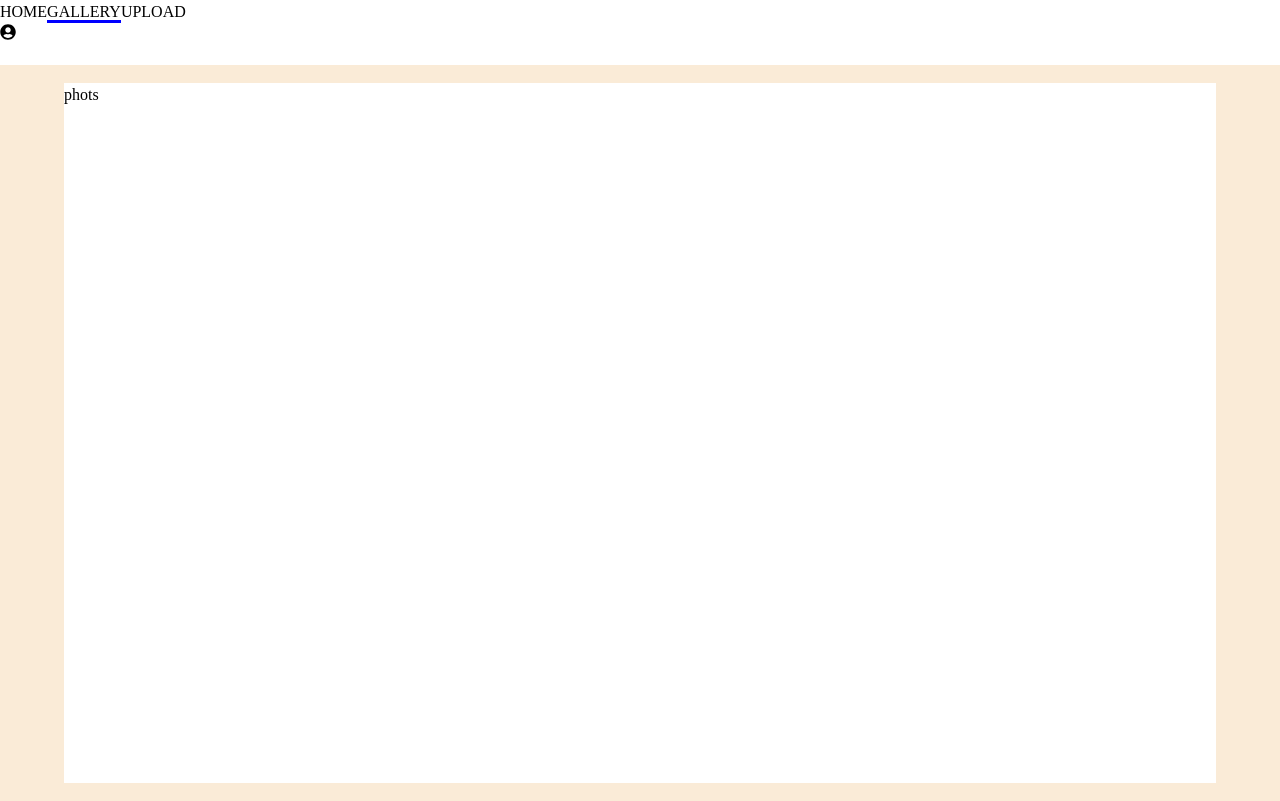
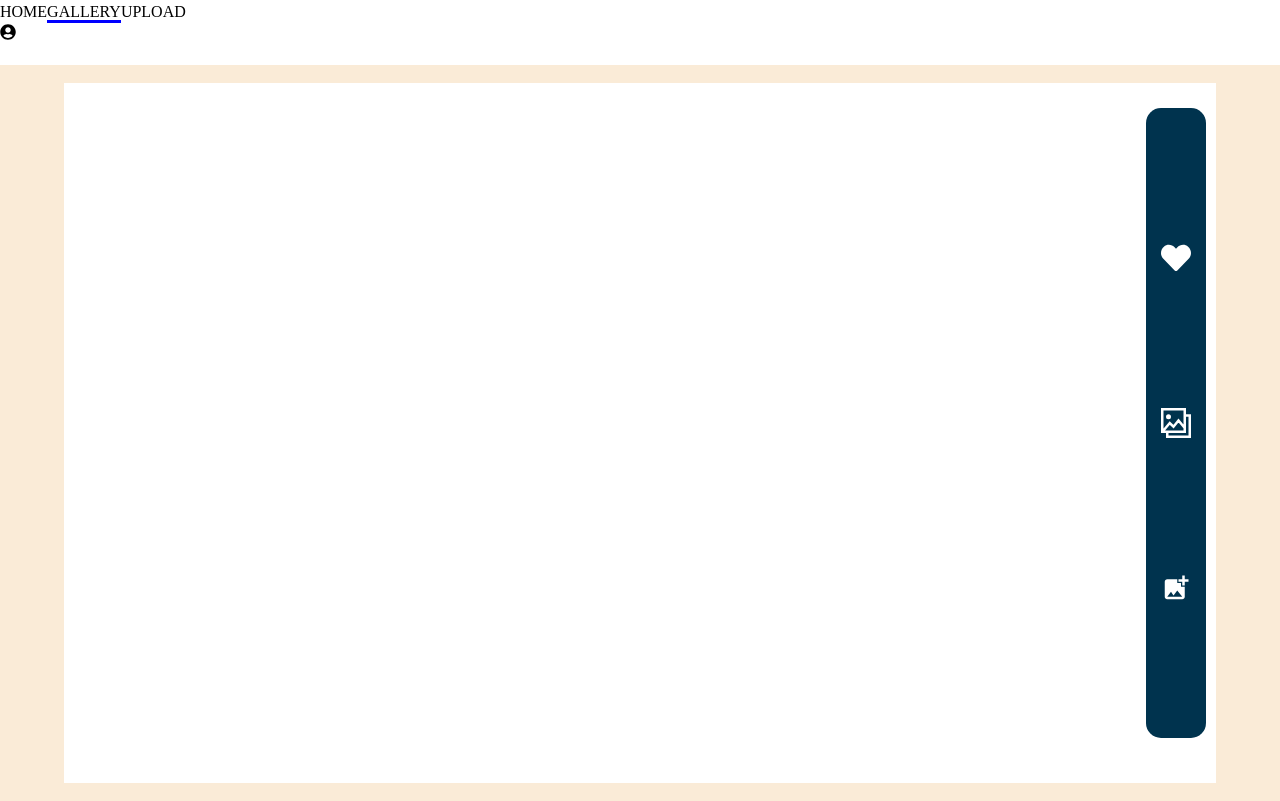
Before and after one commit to shailendrapawar/CloudSnap, a React (Vite) app in the folder frontend/: page /gallery in a window 1280 px wide. Built offline with nearby package versions, Linux system fonts and the light colour scheme.

Commit message:
starting of nav

```diff
--- a/frontend/src/components/gallery/Gallery.jsx
+++ b/frontend/src/components/gallery/Gallery.jsx
@@ -1,13 +1,19 @@
 import React from 'react'
 import './gallery.css'
+import { MdAddPhotoAlternate } from "react-icons/md";
+import { FaHeart } from "react-icons/fa";
+import { GrGallery } from "react-icons/gr";
+
 
 const Gallery = () => {
   return (
     <main className='gallery-body'>
       <div className='gallery-block'>
-        phots
-        <nav>
 
+        <nav className='gallery-nav'>
+        <FaHeart />
+        <GrGallery />
+        <MdAddPhotoAlternate />
         </nav>
       </div>
     </main>
--- a/frontend/src/components/gallery/gallery.css
+++ b/frontend/src/components/gallery/gallery.css
@@ -11,3 +11,21 @@ align-items: center;
     height: 95%;
     position: relative;
 }
+.gallery-nav{
+    background-color:#00334E;
+    color: white;
+    width: 60px;
+    height: 90%;
+    position: absolute;
+    right: 10px;
+    top: 25px;
+    z-index: 2;
+    border-radius: 15px;
+    display: flex;
+    flex-direction: column;justify-content: space-evenly;
+    align-items: center;
+}
+.gallery-nav svg{
+height: 30px;
+width: 30px;
+}
```
